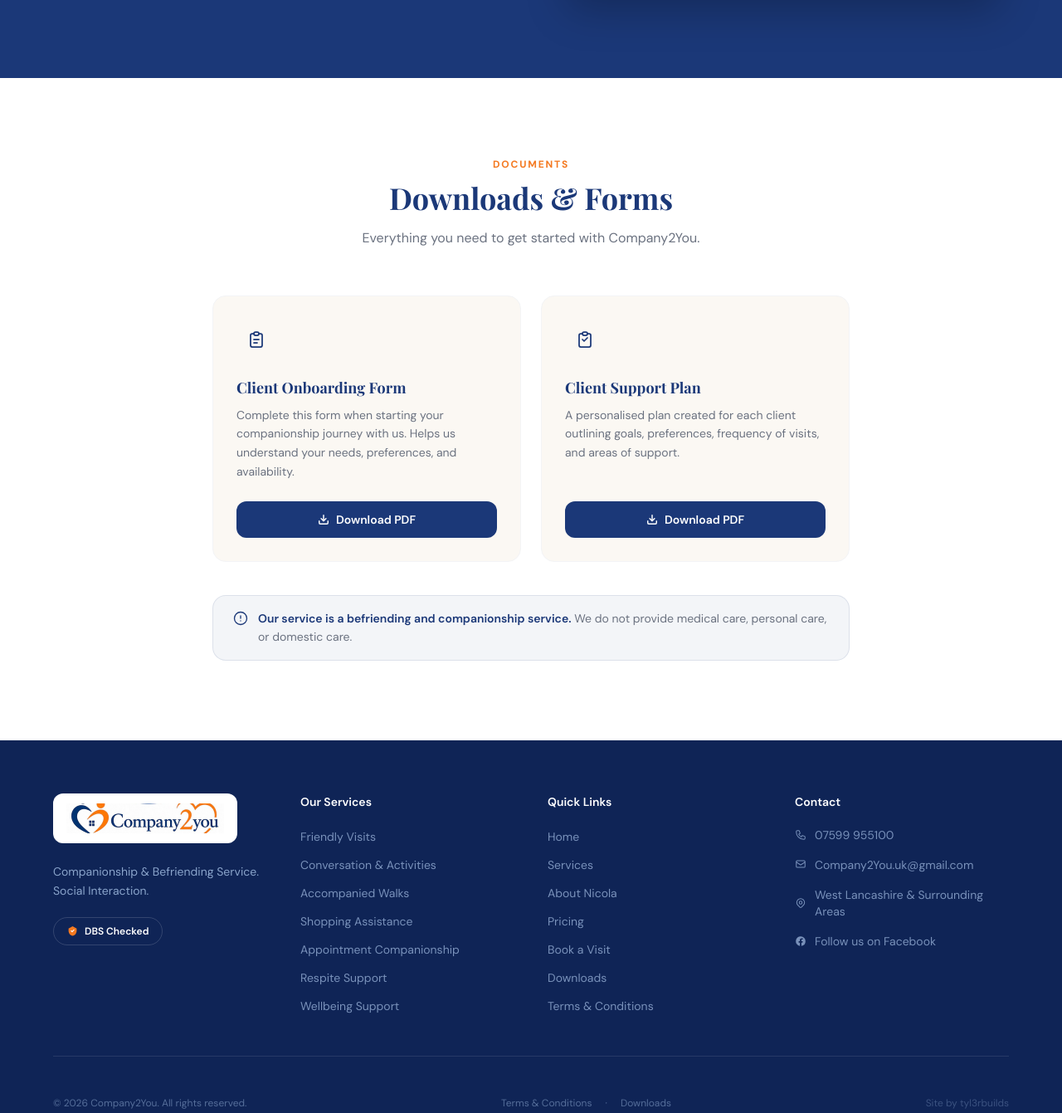
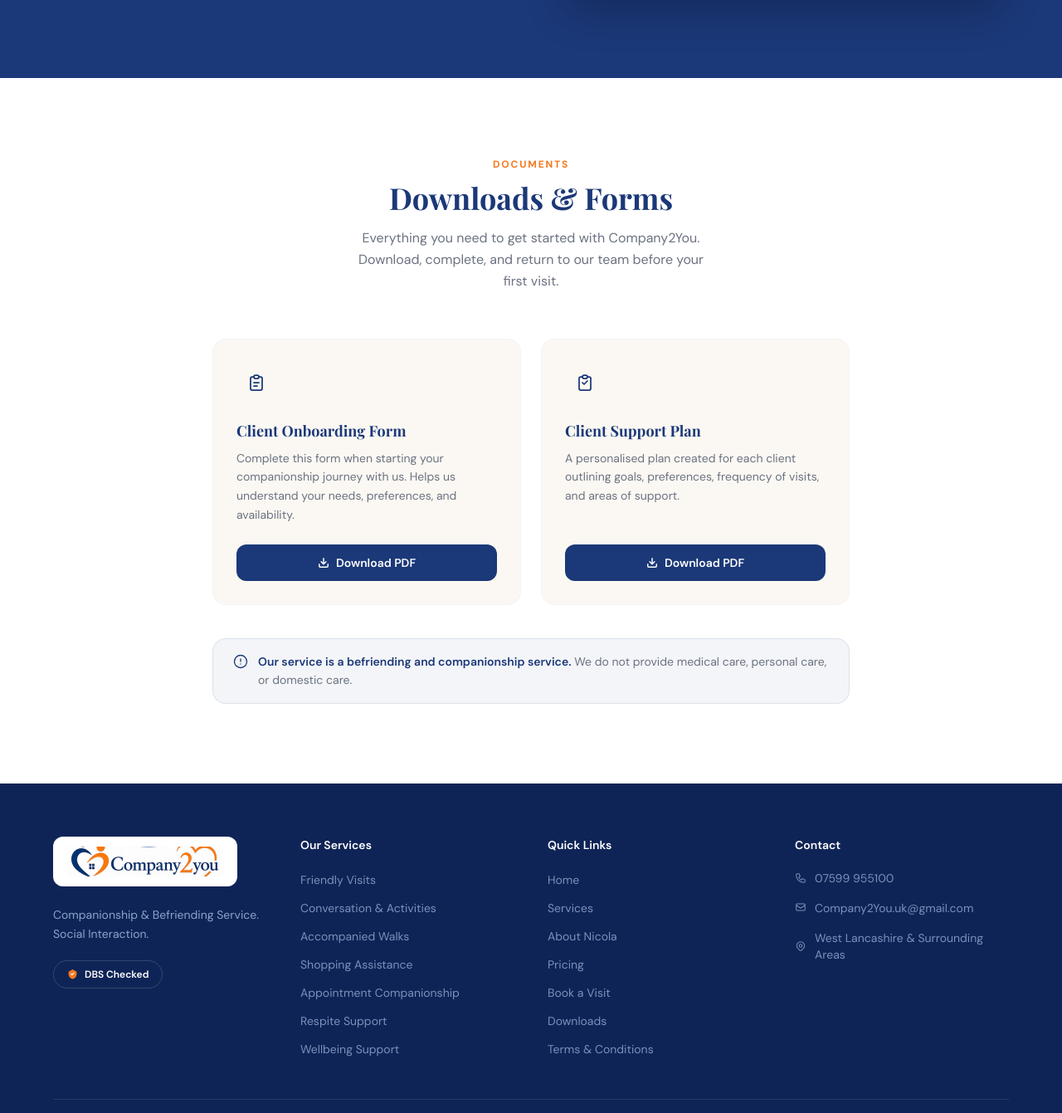
Before and after one commit to tylerashcroft5-ship-it/company2you, a Next.js app: page / in a window 1280 px wide. Shown: the part 7568-8909 px from the top of the page at 83% size. Built offline with nearby package versions, Linux system fonts and the light colour scheme; a web font is replaced by a local one.

Commit message:
Add files via upload

```diff
--- a/app/api/contact/route.ts
+++ b/app/api/contact/route.ts
@@ -23,7 +23,7 @@
 
     const resend = new Resend(process.env.RESEND_API_KEY);
 
-    await resend.emails.send({
+    const { data, error } = await resend.emails.send({
       from: "Company2You Website <onboarding@resend.dev>",
       to: ["Company2You.uk@gmail.com"],
       reply_to: email,
@@ -35,7 +35,7 @@
               New Enquiry — Company2You
             </h1>
             <p style="color: rgba(255,255,255,0.6); margin: 6px 0 0; font-size: 13px;">
-              Received from company2you.co.uk
+              Received from company2you.vercel.app
             </p>
           </div>
 
@@ -82,13 +82,22 @@
             }
 
             <div style="margin-top: 24px; padding-top: 16px; border-top: 1px solid #e5e7eb; text-align: center; color: #9ca3af; font-size: 12px;">
-              Sent from Company2You website &mdash; company2you.co.uk
+              Sent from Company2You website
             </div>
           </div>
         </div>
       `,
     });
 
+    if (error) {
+      console.error("Resend error:", JSON.stringify(error));
+      return NextResponse.json(
+        { error: "Failed to send your enquiry. Please try again." },
+        { status: 500 }
+      );
+    }
+
+    console.log("Email sent successfully:", data?.id);
     return NextResponse.json({ success: true });
   } catch (error) {
     console.error("Email send error:", error);
--- a/components/Downloads.tsx
+++ b/components/Downloads.tsx
@@ -38,7 +38,8 @@
             Downloads &amp; Forms
           </h2>
           <p className="text-gray-500 max-w-md mx-auto leading-relaxed">
-            Everything you need to get started with Company2You.
+            Everything you need to get started with Company2You. Download,
+            complete, and return to our team before your first visit.
           </p>
         </div>
 
--- a/components/Footer.tsx
+++ b/components/Footer.tsx
@@ -106,14 +106,6 @@
                   West Lancashire &amp; Surrounding Areas
                 </div>
               </li>
-              <li>
-                <a href="https://www.facebook.com/share/1BRHGc742C/?mibextid=wwXIfr" target="_blank" rel="noopener noreferrer" className="flex items-center gap-2.5 text-blue-200/60 text-sm hover:text-[#F47920] transition-colors">
-                  <svg width="14" height="14" viewBox="0 0 24 24" fill="currentColor" className="flex-shrink-0">
-                    <path d="M22 12a10 10 0 10-11.563 9.875v-6.987H7.898V12h2.539V9.797c0-2.506 1.492-3.89 3.777-3.89 1.094 0 2.238.195 2.238.195v2.46h-1.26c-1.243 0-1.63.771-1.63 1.562V12h2.773l-.443 2.888h-2.33v6.987A10.002 10.002 0 0022 12z"/>
-                  </svg>
-                  Follow us on Facebook
-                </a>
-              </li>
             </ul>
           </div>
         </div>
```
